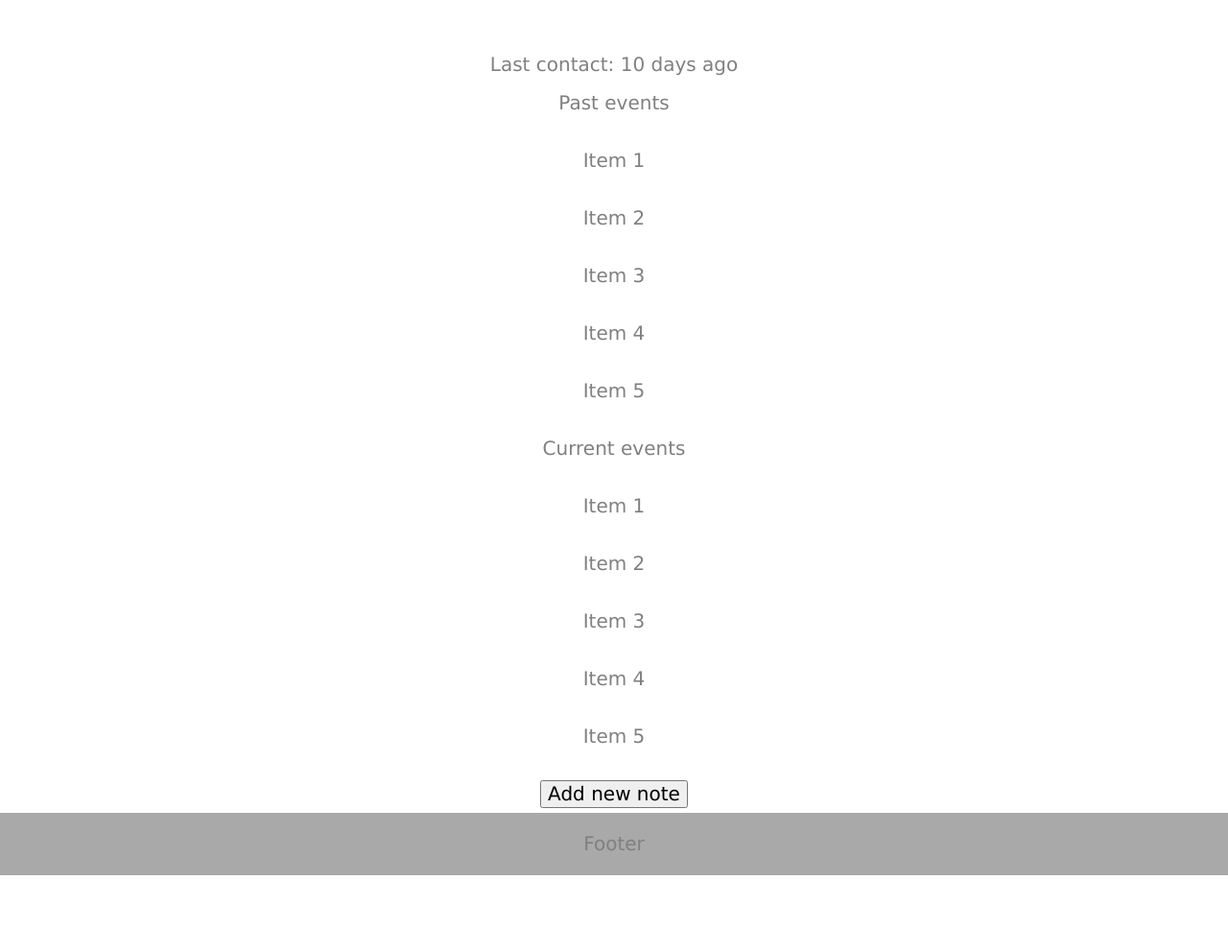
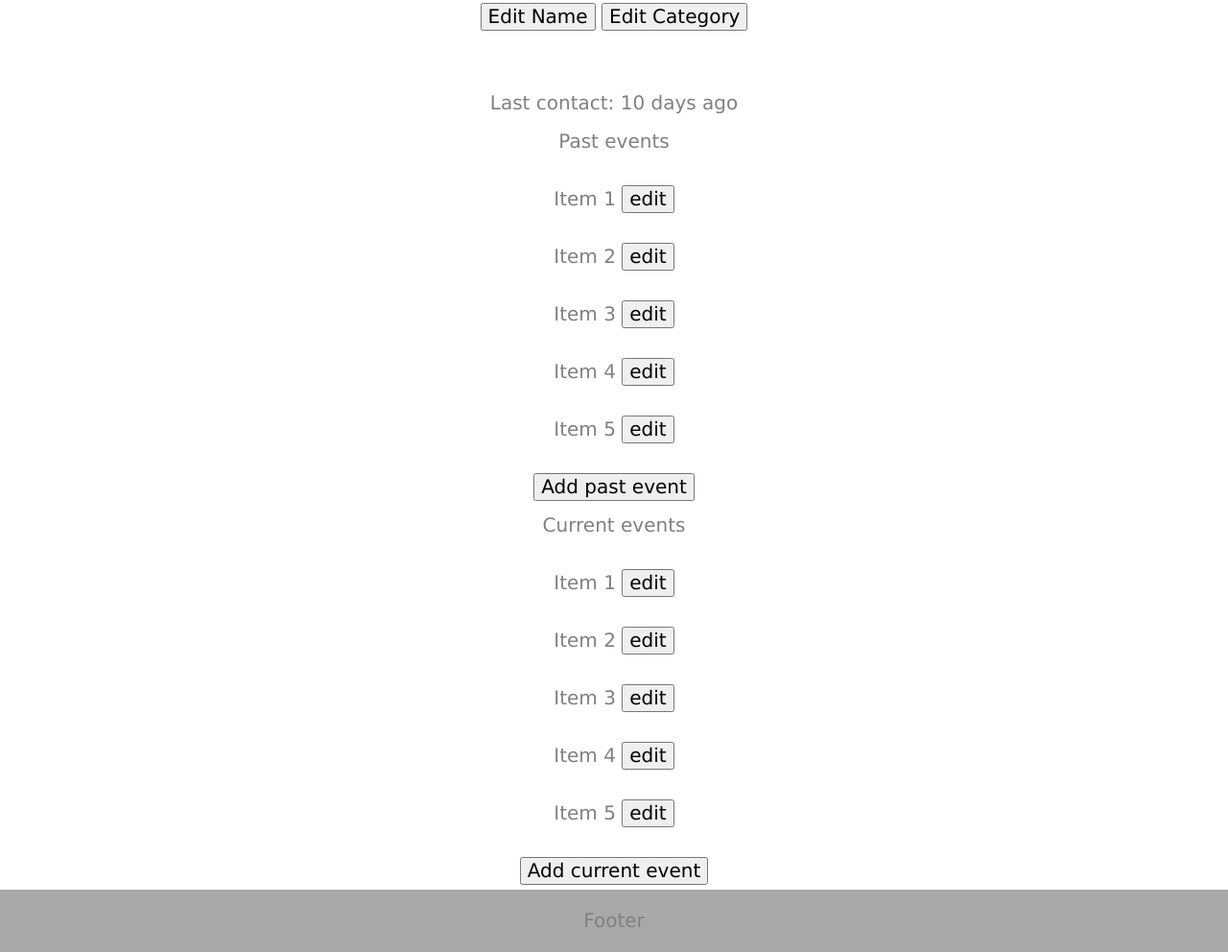
Before and after one commit to nick-nack-attack/rmbr-me, a plain HTML site: page view-profile.html in a window 1280 px wide. Shown: the part 342-1334 px from the top of the page at 96% size. Before the commit the page ends 1254 px from the top, so only its background shows below. Drawn offline with nearby package versions, Linux system fonts and the light colour scheme.

Commit message:
add user flow images

```diff
--- a/view-profile.html
+++ b/view-profile.html
@@ -24,25 +24,26 @@
                 <h1>VIEW PROFILE</h1>
                 <h2>John</h2>
                 <h3>( Friend )</h3>
+                <button>Edit Name</button>
+                <button>Edit Category</button>
             </header>
             <div class="profile-info">
                 <div>Last contact: 10 days ago</div>
                 <div>Past events</div>
-                    <p>Item 1</p>
-                    <p>Item 2</p>
-                    <p>Item 3</p>
-                    <p>Item 4</p>
-                    <p>Item 5</p>
+                    <p>Item 1  <button>edit</button></p></p>
+                    <p>Item 2  <button>edit</button></p></p>
+                    <p>Item 3  <button>edit</button></p></p>
+                    <p>Item 4  <button>edit</button></p></p>
+                    <p>Item 5  <button>edit</button></p></p>
+                        <button>Add past event</button>
                 <div>Current events</div>
-                    <p>Item 1</p>
-                    <p>Item 2</p>
-                    <p>Item 3</p>
-                    <p>Item 4</p>
-                    <p>Item 5</p>
+                    <p>Item 1  <button>edit</button></p>
+                    <p>Item 2  <button>edit</button></p></p>
+                    <p>Item 3  <button>edit</button></p></p>
+                    <p>Item 4  <button>edit</button></p></p>
+                    <p>Item 5  <button>edit</button></p></p>
             </div>
-            <button>
-                Add new note
-            </button>
+                        <button>Add current event</button>
        </main>
        <footer role="content-info">Footer</footer>
 
```
Also changed, not shown: my-people.html (+1 -0 lines), sign-up.html (+1 -1 lines).
